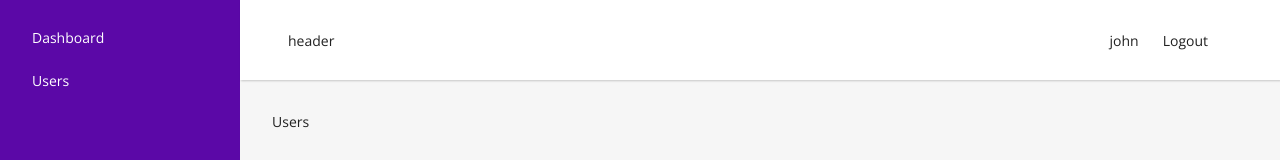
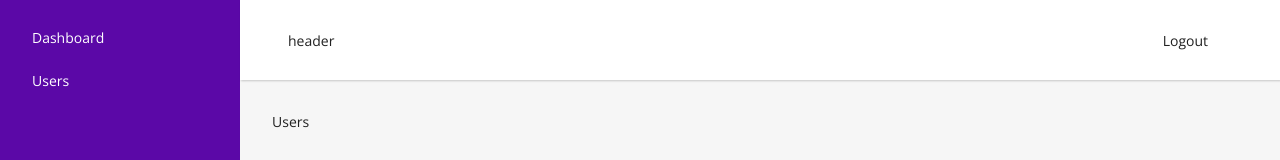
Before and after one commit to menaehab/react-laravel, a React (Vite) app in the folder react/: page /users in a window 1280 px wide. Shown: the top 160 px of the page. Built offline with nearby package versions, Linux system fonts and the light colour scheme; no server answers; sample sign-in values are in the browser's storage.

Commit message:
Implement logout functionality

```diff
--- a/react/src/components/DefaultLayout.jsx
+++ b/react/src/components/DefaultLayout.jsx
@@ -1,13 +1,25 @@
 import { Link, Navigate, Outlet } from "react-router-dom";
 import { useStateContext } from "../contexts/ContextProvider";
+import { useEffect } from "react";
+import axiosClient from "../axios-client";
 function DefaultLayout() {
-    const { user, token } = useStateContext();
+    const { user, token, setUser } = useStateContext();
     if (!token) {
         return <Navigate to="/login" />;
     }
     const onLogout = (e) => {
         e.preventDefault();
+        axiosClient.post("/logout").then(() => {
+            setUser({});
+            localStorage.removeItem("token");
+            window.location.href = "/login";
+        });
     };
+    useEffect(() => {
+        axiosClient.get("/user").then(({ data }) => {
+            setUser(data);
+        });
+    }, []);
     return (
         <div id="defaultLayout">
             <aside>
--- a/react/src/contexts/ContextProvider.jsx
+++ b/react/src/contexts/ContextProvider.jsx
@@ -8,9 +8,7 @@ const stateContext = createContext({
 });
 
 export const ContextProvider = ({ children }) => {
-    const [user, setUser] = useState({
-        name: "john",
-    });
+    const [user, setUser] = useState({});
     const [token, _setToken] = useState(localStorage.getItem("token"));
     // const [token, _setToken] = useState(1);
     const setToken = (token) => {
```
Also changed, not shown: 1 other file (tests, documents, lock files or other folders).
